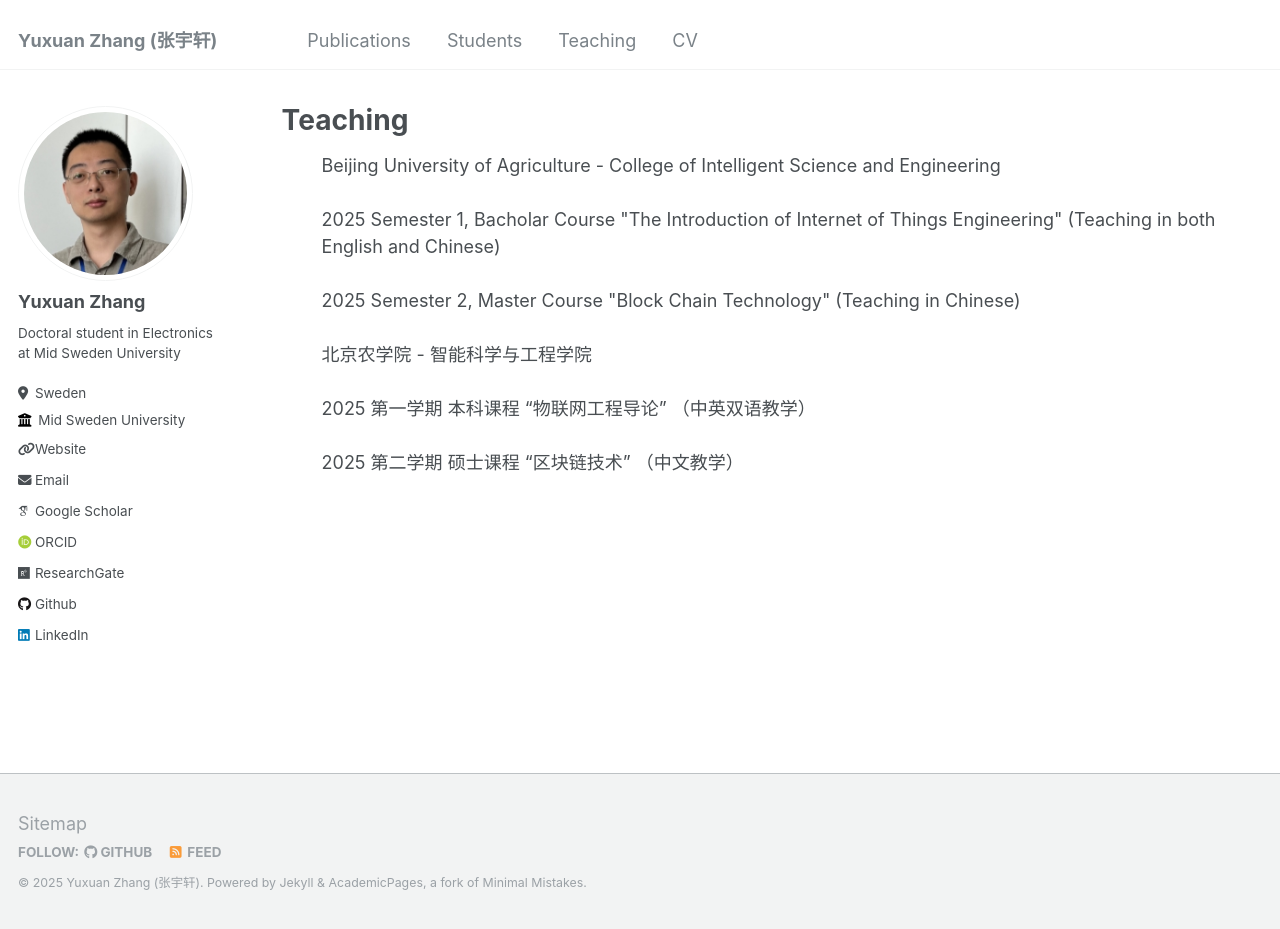
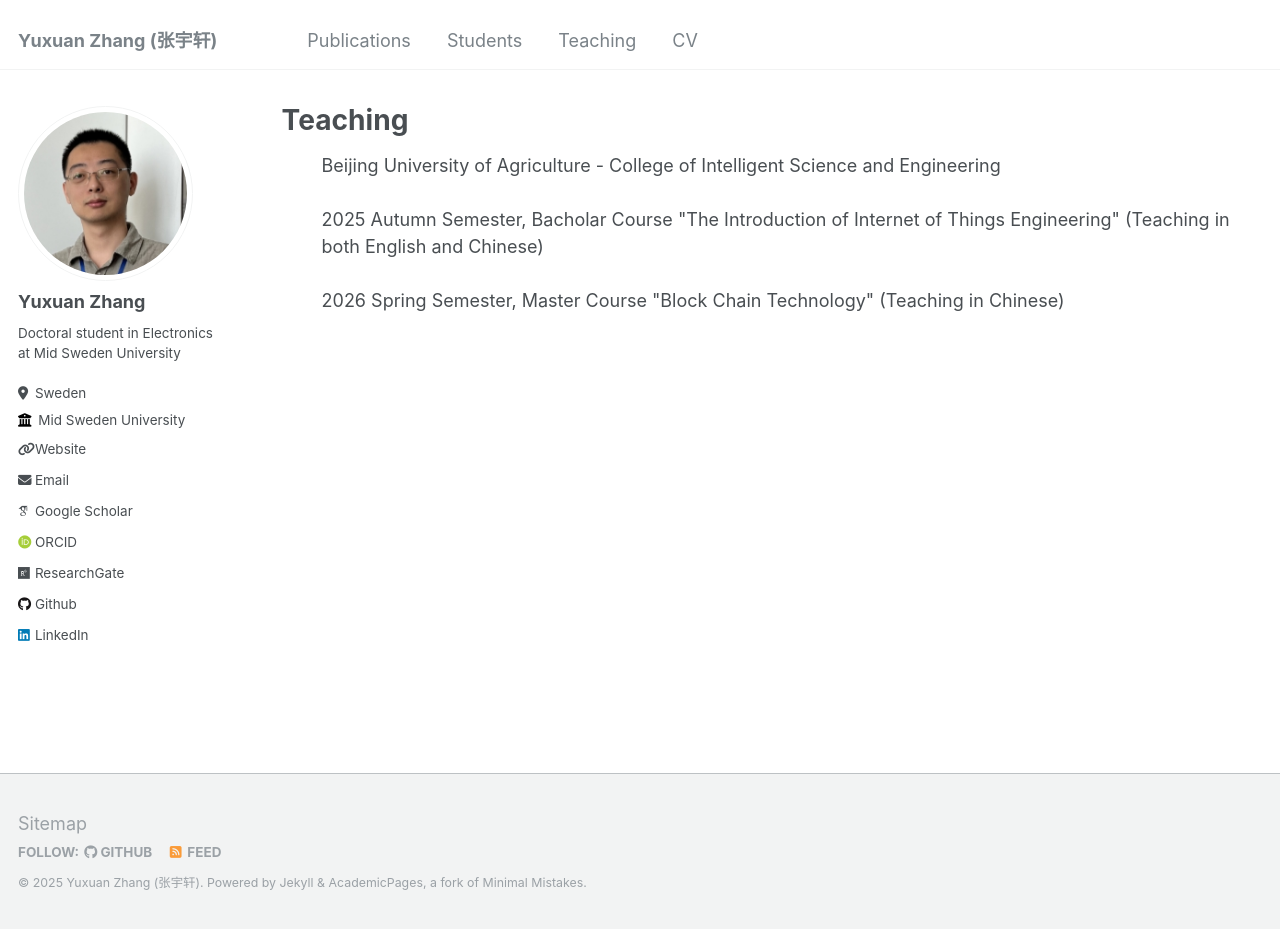
Before and after one commit to YuxuanZhang-96/YuxuanZhang-96.github.io, a Jekyll site: the page built from _pages/teaching.html, in a window 1280 px wide and 929 px high. Built offline with Jekyll 4.4.1, drawn with Linux system fonts in a browser that asks for light colours; some web fonts are replaced.

Commit message:
Update teaching.html

```diff
--- a/_pages/teaching.html
+++ b/_pages/teaching.html
@@ -6,10 +6,6 @@ author_profile: true
 ---
 <ul>
 Beijing University of Agriculture - College of Intelligent Science and Engineering<br><br>
-2025 Semester 1, Bacholar Course "The Introduction of Internet of Things Engineering" (Teaching in both English and Chinese)<br><br>
-2025 Semester 2, Master Course "Block Chain Technology" (Teaching in Chinese)<br><br>
-
-北京农学院 - 智能科学与工程学院<br><br>
-2025 第一学期 本科课程 “物联网工程导论” （中英双语教学）<br><br>
-2025 第二学期 硕士课程 “区块链技术” （中文教学）<br><br>
+2025 Autumn Semester, Bacholar Course "The Introduction of Internet of Things Engineering" (Teaching in both English and Chinese)<br><br>
+2026 Spring Semester, Master Course "Block Chain Technology" (Teaching in Chinese)<br><br>
 </ul>
```
